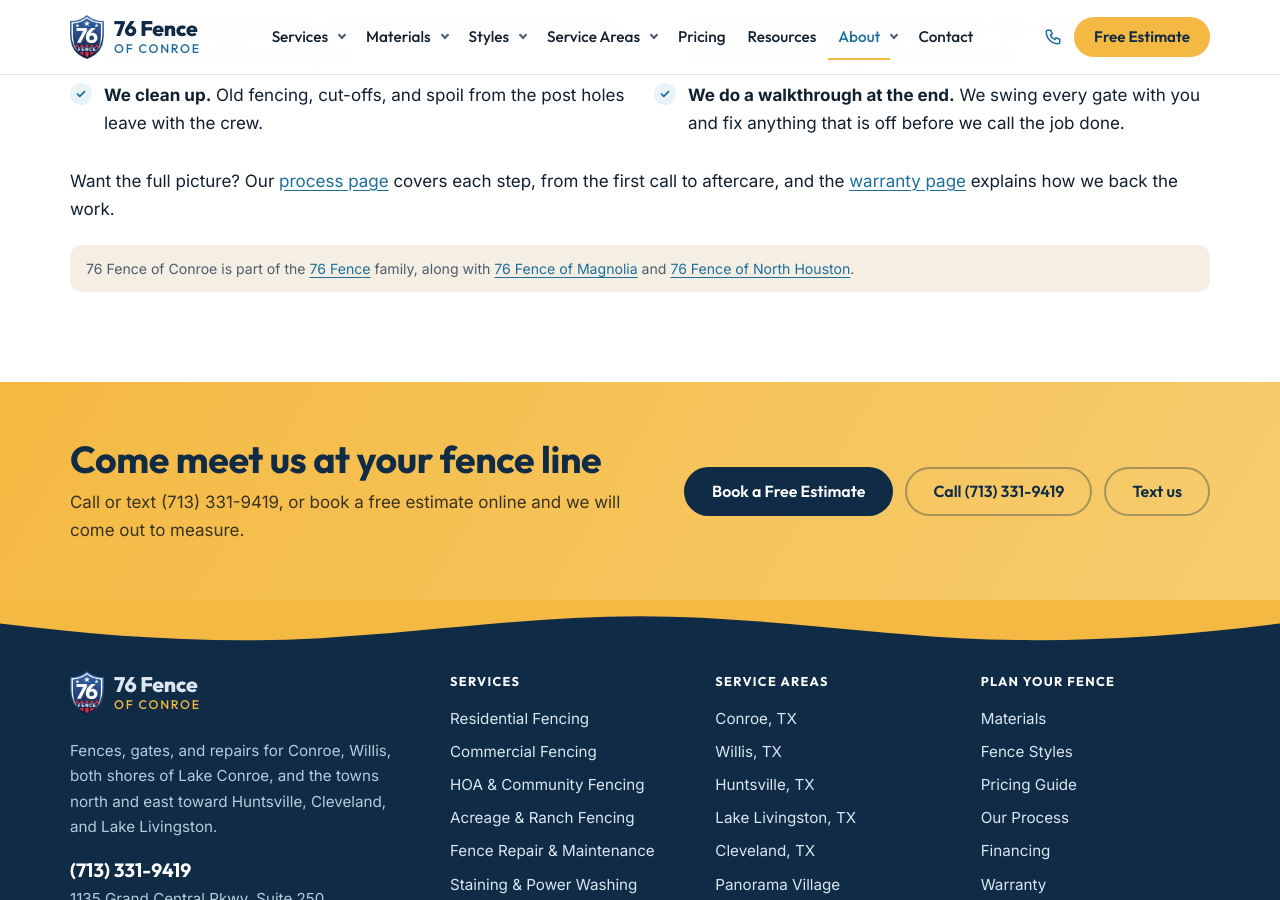
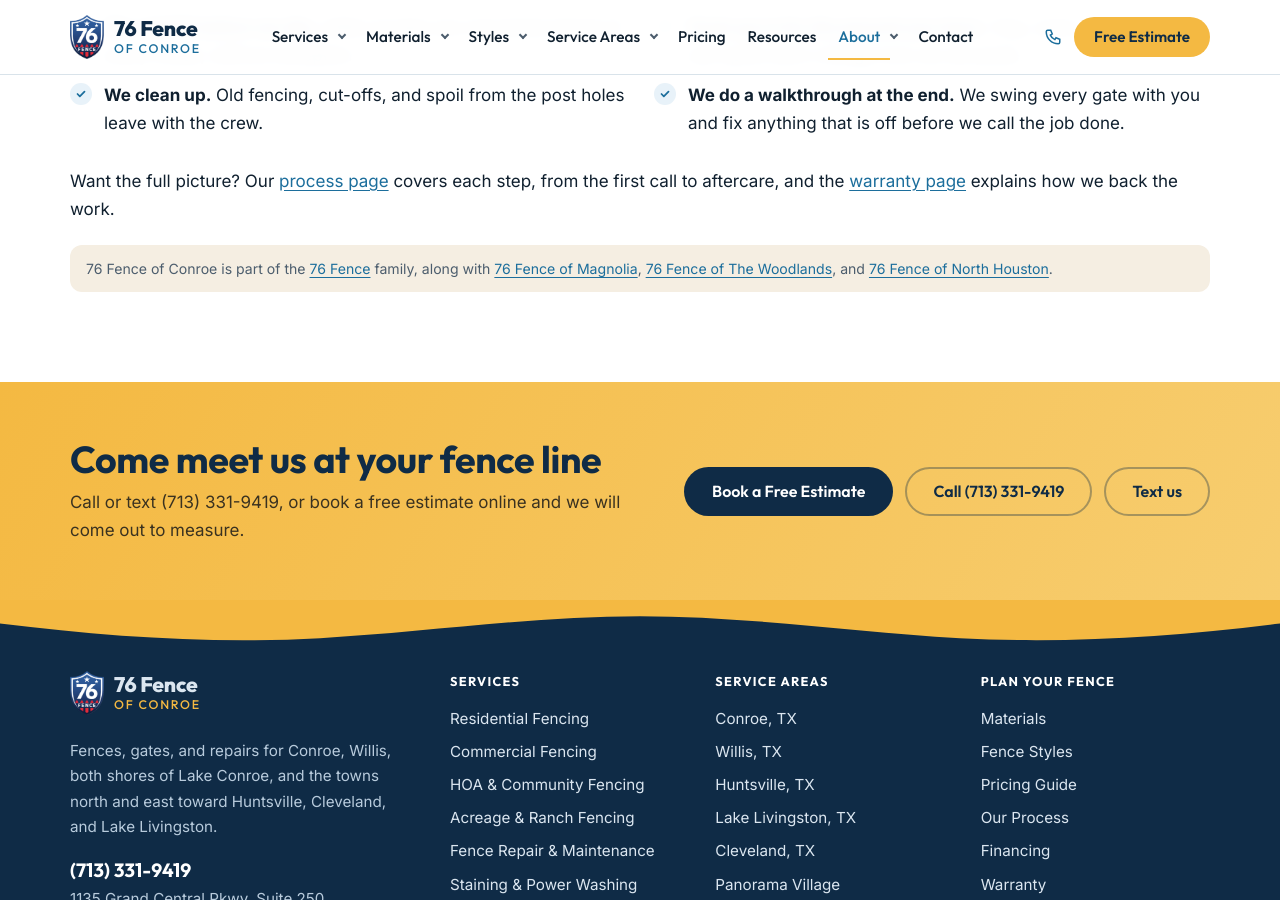
Before and after one commit to brysr1/conroetxfences, a Jekyll site: the page built from about.md, in a window 1280 px wide and 900 px high, scrolled down 2269 px. Built offline with Jekyll 4.4.1, drawn with Linux system fonts in a browser that asks for light colours.

Commit message:
About: include The Woodlands in the 76 Fence family note
Co-Authored-By: Claude Opus 5.5 <noreply@anthropic.com>
Claude-Session: https://claude.ai/code/session_01F99Pb8XTRh9wSa2p5EVYvh

```diff
--- a/about.md
+++ b/about.md
@@ -59,7 +59,7 @@ permalink: /about/
       <li><strong>We do a walkthrough at the end.</strong> We swing every gate with you and fix anything that is off before we call the job done.</li>
     </ul>
     <p class="lc-mt">Want the full picture? Our <a href="{{ '/process/' | relative_url }}">process page</a> covers each step, from the first call to aftercare, and the <a href="{{ '/warranty/' | relative_url }}">warranty page</a> explains how we back the work.</p>
-    <p class="lc-note">76 Fence of Conroe is part of the <a href="https://76fence.com/houston">76 Fence</a> family, along with <a href="https://magnoliatxfences.com">76 Fence of Magnolia</a> and <a href="https://northhoustonfence.com">76 Fence of North Houston</a>.</p>
+    <p class="lc-note">76 Fence of Conroe is part of the <a href="https://76fence.com/houston">76 Fence</a> family, along with <a href="https://magnoliatxfences.com">76 Fence of Magnolia</a>, <a href="https://thewoodlandsfences.com">76 Fence of The Woodlands</a>, and <a href="https://northhoustonfence.com">76 Fence of North Houston</a>.</p>
   </div>
 </section>
 
```
